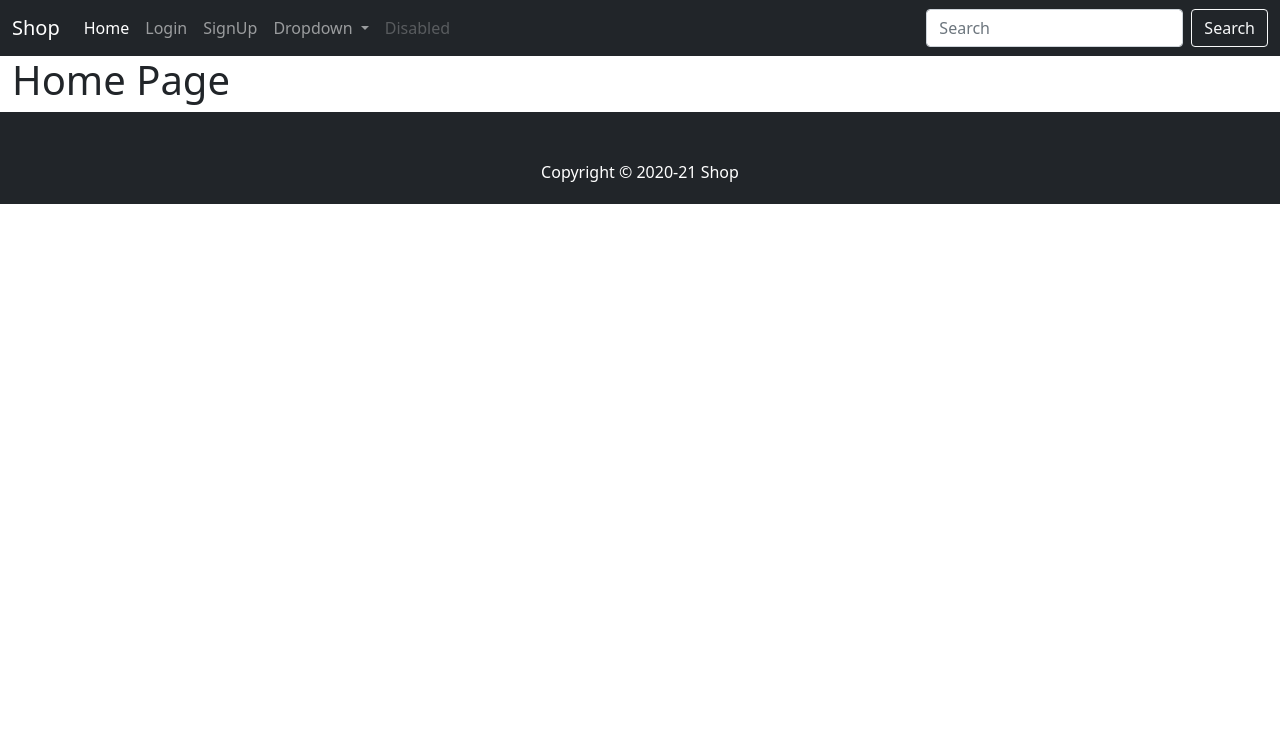
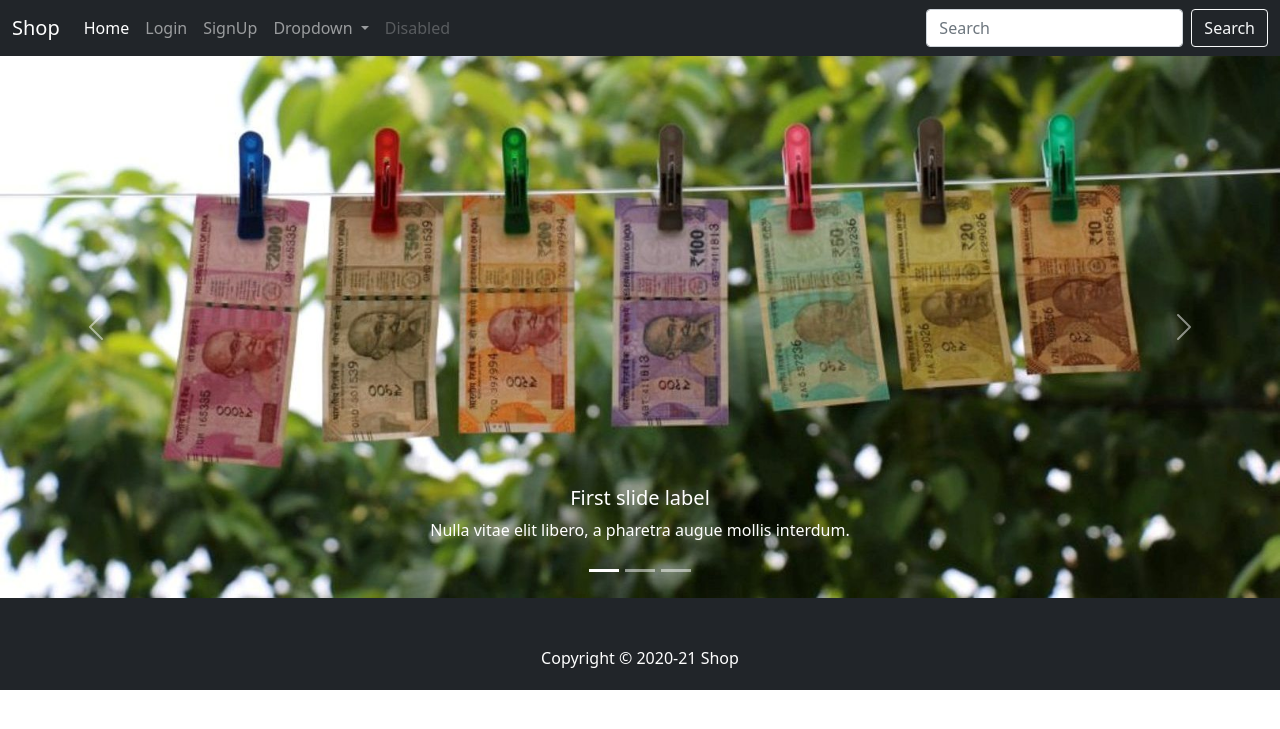
Before and after one commit to satyam-seth/eshop, a Django app: page / in a window 1280 px wide. Shown: the top 729 px of the page. Run offline with Django 3.2, Linux system fonts and the light colour scheme; some libraries are stand-ins or nearby versions; some web fonts are replaced.

Commit message:
add home page Carousel

```diff
--- a/eshop/core/templates/core/home.html
+++ b/eshop/core/templates/core/home.html
@@ -1,9 +1,44 @@
 {% extends 'core/base.html' %}
-
+{% load static %}
 {% block title %}Home{% endblock title %}
 
 {% block content %}
-<div class="container-fluid">
-    <div class="h1">Home Page</div>
-</div>
+<div id="carouselExampleCaptions" class="carousel slide" data-bs-ride="carousel">
+    <ol class="carousel-indicators">
+      <li data-bs-target="#carouselExampleCaptions" data-bs-slide-to="0" class="active"></li>
+      <li data-bs-target="#carouselExampleCaptions" data-bs-slide-to="1"></li>
+      <li data-bs-target="#carouselExampleCaptions" data-bs-slide-to="2"></li>
+    </ol>
+    <div class="carousel-inner">
+      <div class="carousel-item active">
+        <img src="{% static 'core/images/slider1.jpg' %}" class="d-block w-100" alt="...">
+        <div class="carousel-caption d-none d-md-block">
+          <h5>First slide label</h5>
+          <p>Nulla vitae elit libero, a pharetra augue mollis interdum.</p>
+        </div>
+      </div>
+      <div class="carousel-item">
+        <img src="{% static 'core/images/slider2.jpg' %}" class="d-block w-100" alt="...">
+        <div class="carousel-caption d-none d-md-block">
+          <h5>Second slide label</h5>
+          <p>Lorem ipsum dolor sit amet, consectetur adipiscing elit.</p>
+        </div>
+      </div>
+      <div class="carousel-item">
+        <img src="{% static 'core/images/slider3.jpg' %}" class="d-block w-100" alt="...">
+        <div class="carousel-caption d-none d-md-block">
+          <h5>Third slide label</h5>
+          <p>Praesent commodo cursus magna, vel scelerisque nisl consectetur.</p>
+        </div>
+      </div>
+    </div>
+    <a class="carousel-control-prev" href="#carouselExampleCaptions" role="button" data-bs-slide="prev">
+      <span class="carousel-control-prev-icon" aria-hidden="true"></span>
+      <span class="visually-hidden">Previous</span>
+    </a>
+    <a class="carousel-control-next" href="#carouselExampleCaptions" role="button" data-bs-slide="next">
+      <span class="carousel-control-next-icon" aria-hidden="true"></span>
+      <span class="visually-hidden">Next</span>
+    </a>
+  </div>
 {% endblock content %}
```
Also changed, not shown: eshop/core/static/core/images/slider1.jpg (added), eshop/core/static/core/images/slider2.jpg (added), eshop/core/static/core/images/slider3.jpg (added).
